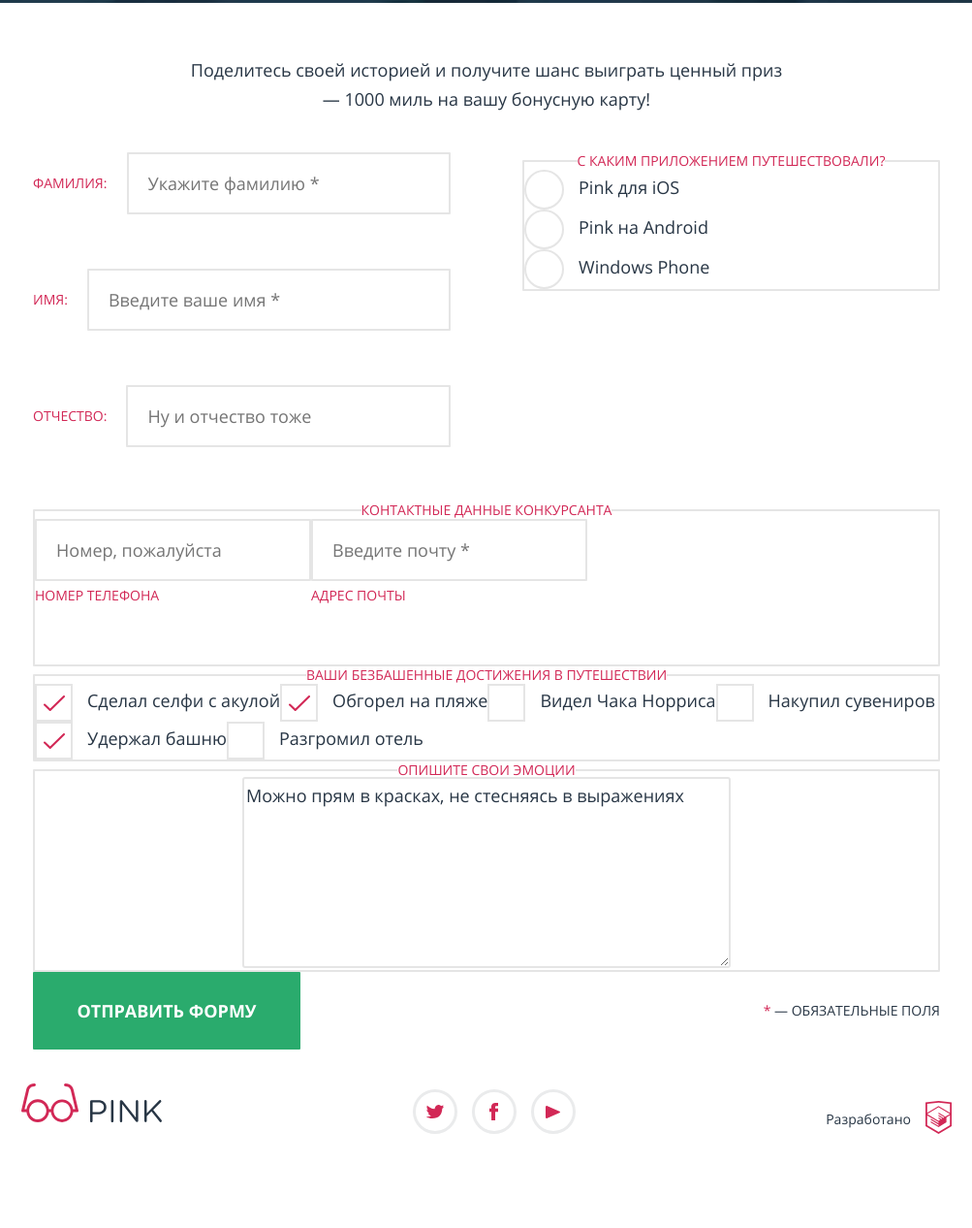
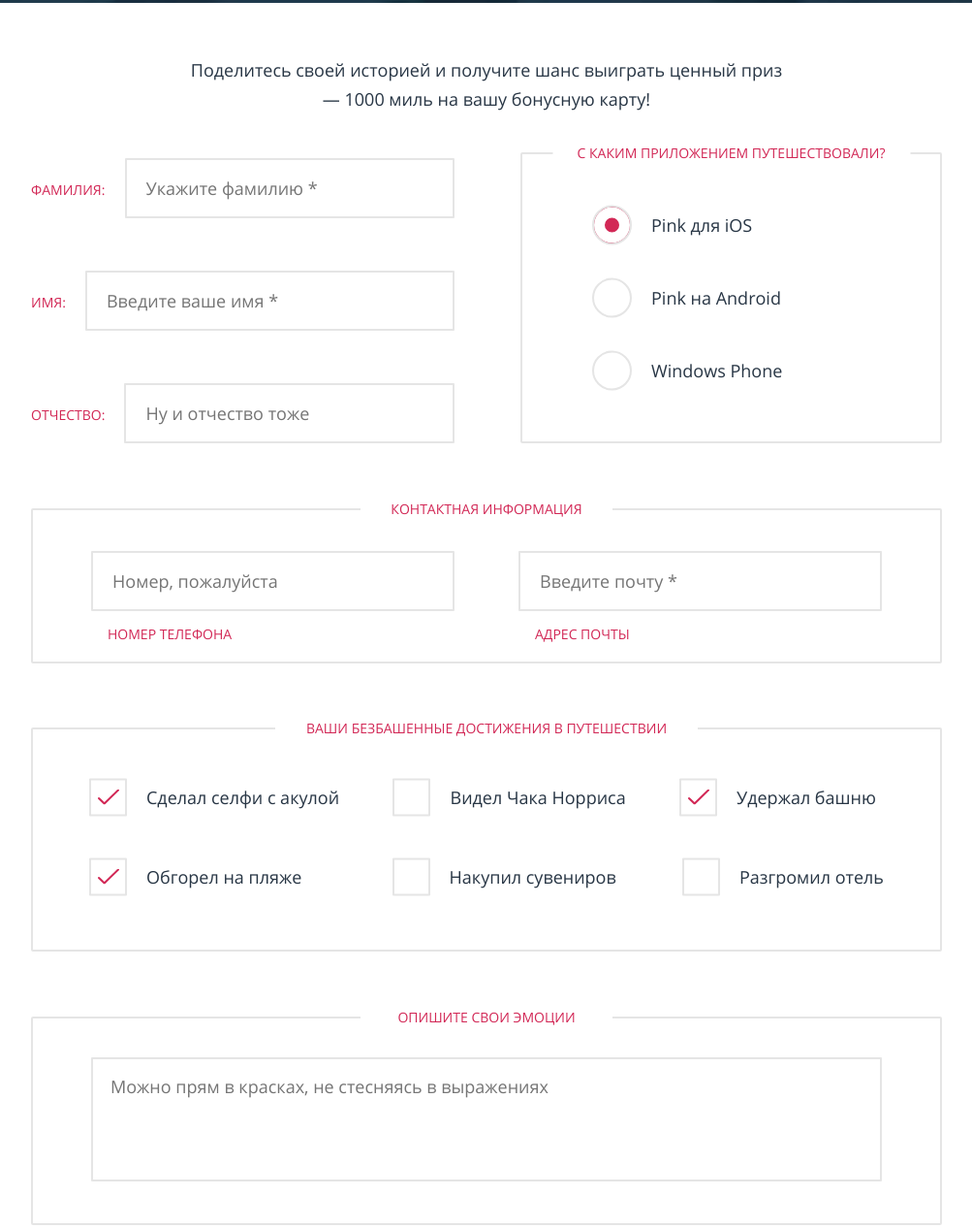
Before and after one commit to maxraw/365579-pink-24, a website: page source/form.html in a window 1280 px wide. Shown: the part 361-1627 px from the top of the page at 97% size, without its empty margins (138-1141 px from the left). Before the commit the page ends 1574 px from the top, so only its background shows below. Drawn offline with nearby package versions, Linux system fonts and the light colour scheme; files that its build step writes are made by us from their sources.

Commit message:
новая разметка формы

```diff
--- a/source/form.html
+++ b/source/form.html
@@ -43,7 +43,7 @@
     </section>
   </header>
   <main class="main">
-    <section class="competition">
+
     <h2 class="visually-hidden">Раскажите свою историю</h2>
     <div class="centerer-wrapper">
       <p class="competition__description">
@@ -51,13 +51,13 @@
         — 1000 миль на вашу бонусную карту!
       </p>
     </div>
-      <form class="competition__form" action="https://echo.htmlacademy.ru" method="post">
+    <form class="competition" action="https://echo.htmlacademy.ru" method="post">
 
-        <div class="form-wrapper">
-          <div class="centerer-wrapper form-wrapper__identification form-wrapper__all-elements">
-            <fieldset class="competition__contestant competition__identification">
 
-              <legend class="competition__legend competition__legend--hide">Данные конкурсанта</legend>
+
+      <div class="competition__identification">
+        <h3 class="visually-hidden">Персональные данные</h3>
+
         <label class="input-text competition__input-text">
           <span>Фамилия:</span>
           <input type="text" name="lastname" placeholder="Укажите фамилию *" required>
@@ -70,121 +70,110 @@
           <span>Отчество:</span>
           <input type="text" name="patronymic" placeholder="Ну и отчество тоже">
         </label>
-            </fieldset>
       </div>
 
-          <div class="centerer-wrapper form-wrapper__progress form-wrapper__all-elements">
+      <div class="competition__progress">
 
-            <fieldset class="competition__contestant competition__progress">
+        <h3 class="competition__legend">
+          Ваши безбашенные достижения в путешествии
+        </h3>
 
-              <legend class="competition__legend competition__legend--visible">
-                Ваши безбашенные достижения в путешествии
-              </legend>
-
-              <label class="achievement competition__checkbox competition__text">
+        <label class="competition__choice choice">
           <input type="checkbox" name="selfi" checked>
           <span>Сделал селфи с акулой</span>
         </label>
 
-              <label class="achievement competition__checkbox competition__text">
+        <label class="competition__choice choice">
           <input type="checkbox" name="burnt" checked>
           <span>Обгорел на пляже</span>
         </label>
 
-              <label class="achievement competition__checkbox competition__text">
+        <label class="competition__choice choice">
           <input type="checkbox" name="Chuck_Norris">
           <span>Видел Чака Норриса</span>
         </label>
 
-              <label class="achievement competition__checkbox competition__text">
+        <label class="competition__choice choice">
           <input type="checkbox" name="souvenirs">
           <span>Накупил сувениров</span>
         </label>
 
-              <label class="achievement competition__checkbox competition__text">
+        <label class="competition__choice choice">
           <input type="checkbox" name="tower" checked>
           <span>Удержал башню</span>
         </label>
 
-              <label class="achievement competition__checkbox competition__text">
+        <label class="competition__choice choice">
           <input type="checkbox" name="souvenirs">
           <span>Разгромил отель</span>
         </label>
 
-            </fieldset>
-
       </div>
 
-          <div class="centerer-wrapper form-wrapper__contestant form-wrapper__all-elements">
-            <fieldset class="competition__contestant competition__contestant-contacts">
 
-              <legend class="competition__legend competition__legend--hide competition__legend--visible">Контактные
-                данные
-                конкурсанта</legend>
-              <label class="input-text input-text--phone competition__input-text">
+      <div class="competition__contacts">
+
+        <h3 class="competition__legend">Контактная информация</h3>
+        <label class="input-text competition__input-text input-text--phone competition__input-text--max">
           <span>Номер телефона</span>
           <input type="tel" name="phone" placeholder="Номер, пожалуйста">
         </label>
 
-              <label class="input-text input-text--email competition__input-text">
+        <label class="input-text competition__input-text input-text--email competition__input-text--max">
           <span>Адрес почты</span>
           <input type="email" name="email" placeholder="Введите почту *" required>
         </label>
 
-            </fieldset>
       </div>
 
-          <div class="centerer-wrapper form-wrapper__apps form-wrapper__all-elements">
 
-            <fieldset class="competition__contestant competition__apps">
 
-              <legend class="competition__legend competition__legend--visible">
+
+      <div class="competition__apps">
+
+        <h3 class="competition__legend">
           С каким приложением путешествовали?
-              </legend>
+        </h3>
 
-              <label class="travel-app competition__radio competition__text">
+        <label class="competition__choice choice choice--radio">
           <input type="radio" name="apps" checked value="1">
           <span>Pink для iOS</span>
         </label>
 
-              <label class="travel-app competition__radio competition__text">
+        <label class="competition__choice choice choice--radio">
           <input type="radio" name="apps" value="2">
           <span>Pink на Android</span>
         </label>
 
-              <label class="travel-app competition__radio competition__text">
+        <label class="competition__choice choice choice--radio">
           <input type="radio" name="apps" value="3">
           <span>Windows Phone</span>
         </label>
 
-            </fieldset>
+      </div>
+
+
+      <div class="competition__emotions">
+
+        <h3 class="competition__legend">
+          Опишите свои эмоции
+        </h3>
+
+        <label class="competition__textarea input-text travel-story">
+          <textarea name="story" placeholder="Можно прям в красках, не стесняясь в выражениях"></textarea>
+        </label>
 
       </div>
 
-          <div class="centerer-wrapper form-wrapper__story form-wrapper__all-elements">
-            <fieldset class="competition__contestant competition__story">
 
-              <legend class="competition__legend competition__legend--visible">
-                Опишите свои эмоции
-              </legend>
-
-              <label class="competition__legend travel-story competition__emotions">
-                <span></span>
-                <textarea name="story" id="story" cols="30" rows="10">Можно прям в красках, не стесняясь в выражениях
-                  </textarea>
-              </label>
-
-            </fieldset>
-          </div>
-
-          <div class="centerer-wrapper form-wrapper__button form-wrapper__all-elements">
+      <div class="competition__box">
         <button class="button-green competition__button" type="submit">Отправить форму</button>
         <p class="competition__required"><span>*</span> — обязательные поля</p>
       </div>
-        </div>
+
 
     </form>
-    </section>
+
   </main>
   <footer class="footer">
     <div class="centerer-wrapper footer-wrapper">
--- /dev/null
+++ b/source/less/blocks/choice.less
@@ -0,0 +1,57 @@
+.choice {
+  display: block;
+
+  input {
+    display: none;
+  }
+
+  span {
+    position: relative;
+    display: block;
+    padding-left: 59px;
+    font-size: 18px;
+    line-height: 30px;
+  }
+
+  span::before {
+    content: "";
+    position: absolute;
+    left: 0;
+    top: 50%;
+    transform: translateY(-50%);
+    width: 39px;
+    height: 39px;
+    border: 2px @gray solid;
+    border-radius: 1px;
+    background-color: @white;
+  }
+
+  input:checked + span::before {
+    background-position: 7px 9px;
+    background-repeat: no-repeat;
+    background-size: 22px 16px;
+    background-image: url("../img/icons/tick.svg");
+  }
+}
+
+.choice--radio {
+  span {
+    padding-left: 71px;
+
+    @media (min-width: @tablet-width) {
+      padding-left: 61px;
+    }
+  }
+
+  span::before {
+    width: 41px;
+    height: 41px;
+    border-radius: 50%;
+  }
+
+  input:checked + span::before {
+    box-shadow: inset 0 0 0 11px @white;
+    background-image: none;
+    background-color: @bright-purplish-red;
+  }
+}
--- a/source/less/blocks/competition.less
+++ b/source/less/blocks/competition.less
@@ -1,174 +1,349 @@
-.competition__story {
+.competition {
   margin: 0 auto;
-  text-align: center;
-}
-
-.competition__contestant {
-  margin: 0;
-  padding: 0;
-  border: none;
+  padding: 0 20px;
+  min-width: 280px;
 
   @media (min-width: @tablet-width) {
-    border: 2px solid @gray;
-    border-radius: 1px;
+    display: flex;
+    flex-direction: column;
   }
-}
 
-.competition__contestant-contacts {
   @media (min-width: @desktop-width) {
-    display: flex;
-  }
-}
-
-.competition__progress {
-  @media (min-width: @desktop-width) {
-    display: flex;
+    flex-direction: row;
+    align-items: flex-start;
     flex-wrap: wrap;
+    justify-content: space-between;
+    width: 980px;
   }
 }
 
 .competition__identification {
-  border: none;
+  @media (min-width: @tablet-width) {
+    order: -3;
+  }
+
+  @media (min-width: @desktop-width) {
+    margin-top: 10px;
+    width: 437px;
+  }
 }
 
 .competition__input-text {
-  display: block;
+  &:not(:last-child) {
+    margin-bottom: 17px;
 
-  span {
     @media (min-width: @tablet-width) {
-      margin-right: 20px;
+      margin-bottom: 52px;
+    }
+
+    @media (min-width: @desktop-width) {
+      margin-bottom: 54px;
     }
   }
 
   input {
     @media (min-width: @tablet-width) {
-      padding: 23px 323px 23px 20px;
-    }
-
-    &[name="firstname"] {
-      @media (min-width: @tablet-width) {
-        width: 100%;
-      }
-    }
-
-    @media (min-width: @desktop-width) {
-      padding: 23px 138px 23px 20px;
+      flex-grow: 1;
+      padding-top: 14px;
+      padding-bottom: 14px;
+      transform: translateY(-4px);
     }
   }
 
   @media (min-width: @tablet-width) {
     display: flex;
     align-items: center;
-    margin-bottom: 56px;
+  }
+}
+
+.competition__input-text--max {
+  @media (min-width: @tablet-width) {
+    flex-wrap: wrap;
+  }
+
+  span {
+    padding-left: 0;
+    margin-right: 20px;
+
+    @media (min-width: @tablet-width) {
+      width: 100%;
+      margin-top: 8px;
+      margin-bottom: 0;
+      margin-right: 0;
+      padding-left: 17px;
+      order: 1;
+    }
+
+    @media (min-width: @desktop-width) {
+      margin-top: 5px;
+    }
+  }
+}
+
+.competition__progress {
+  margin: 0 -20px;
+  margin-top: 41px;
+  padding: 25px 20px;
+  background-color: @light-grey;
+  padding-bottom: 47px;
+
+  @media (min-width: @tablet-width) {
+    position: relative;
+    margin-top: 66px;
+    margin-left: 0;
+    margin-right: 0;
+    background-color: transparent;
+    border: 2px solid @gray;
+    border-radius: 2px;
+    padding-top: 57px;
+    padding-bottom: 52px;
+    padding-left: 58px;
+    padding-right: 58px;
+  }
+
+  @media (min-width: @desktop-width) {
+    width: 100%;
+    display: flex;
+    flex-wrap: wrap;
+    align-items: center;
+    justify-content: space-between;
+    padding-top: 55px;
+    padding-bottom: 8px;
+  }
+}
+
+.competition__progress .competition__legend {
+  width: 250px;
+  margin-left: auto;
+  margin-right: auto;
+  margin-bottom: 42px;
+
+  @media (min-width: @tablet-width) {
+    width: 436px;
+  }
+}
+
+.competition__choice {
+  &:not(:last-child) {
+    margin-bottom: 52px;
+  }
+}
+
+.competition__progress .competition__choice {
+  @media (min-width: @desktop-width) {
+    margin-bottom: 52px;
+
+    &:nth-of-type(2) {
+      order: 3;
+    }
+
+    &:nth-of-type(3) {
+      order: 1;
+    }
+
+    &:nth-of-type(4) {
+      margin-left: 25px;
+      order: 4;
+    }
+
+    &:nth-of-type(5) {
+      margin-right: 8px;
+      order: 2;
+    }
+
+    &:nth-of-type(6) {
+      order: 5;
+    }
+  }
+}
+
+.competition__contacts {
+  margin-top: 32px;
+
+  @media (min-width: @tablet-width) {
+    position: relative;
+    background-color: transparent;
+    border: 2px solid @gray;
+    border-radius: 2px;
+    padding-left: 60px;
+    padding-right: 60px;
+    padding-top: 46px;
+    padding-bottom: 27px;
+    margin-top: 66px;
+    order: -1;
+  }
+
+  @media (min-width: @desktop-width) {
+    width: 100%;
+    display: flex;
+    justify-content: space-between;
+    margin-top: 63px;
+    padding-bottom: 13px;
+  }
+}
+
+.competition__contacts .competition__input-text {
+  width: 375px;
+
+  &:not(:last-child) {
+    @media (min-width: @tablet-width) {
+      margin-bottom: 32px;
+    }
+
+    @media (min-width: @desktop-width) {
+      margin-bottom: 0;
+    }
   }
 }
 
 .competition__legend {
-  padding: 0;
+  font-size: 14px;
+  line-height: 18px;
+  font-weight: 400;
+  text-align: center;
+  text-transform: uppercase;
   color: @bright-purplish-red;
-  text-transform: uppercase;
-  text-align: center;
-}
+  margin-bottom: 15px;
 
-.competition__legend--hide {
-  display: none;
-}
-
-.competition__legend--visible {
   @media (min-width: @tablet-width) {
-    display: block;
+    position: absolute;
+    left: 50%;
+    transform: translate(-50%, -50%);
+    background-color: @white;
+    top: -15px;
   }
 }
 
-.competition__checkbox {
-  display: block;
+.competition__contacts .competition__legend {
+  display: none;
 
-  input {
-    display: none;
-  }
-
-  span {
-    position: relative;
-  }
-
-  span::before {
-    content: "";
-    color: @bright-purplish-red;
-    display: inline-block;
-    margin-right: 15px;
-    position: relative;
-    text-align: center;
-    text-indent: 0;
-    width: 35px;
-    height: 35px;
-    background-color: @white;
-    border: 2px solid @gray;
-    vertical-align: middle;
-  }
-
-  input:checked + span::before {
-    background-image: url("../img/icons/tick.svg");
-    background-repeat: no-repeat;
-    background-position: center;
+  @media (min-width: @tablet-width) {
+    display: block;
+    width: 260px;
   }
 }
 
-.competition__radio {
-  display: block;
+.competition__apps {
+  margin: 0 -20px;
+  margin-top: 41px;
+  padding: 25px 20px;
+  padding-bottom: 47px;
+  background-color: @light-grey;
 
-  input {
-    display: none;
+  @media (min-width: @tablet-width) {
+    background-color: transparent;
+    border: 2px solid @gray;
+    border-radius: 2px;
+    position: relative;
+    margin-left: 0;
+    margin-right: 0;
+    margin-top: 64px;
+    padding: 58px;
+    order: -2;
   }
 
-  span {
-    position: relative;
-  }
-
-  span::before {
-    content: "";
-    color: @bright-purplish-red;
-    display: inline-block;
-    margin-right: 15px;
-    position: relative;
-    text-align: center;
-    text-indent: 0;
-    width: 37px;
-    height: 37px;
-    background-color: @white;
-    border: 2px solid @gray;
-    border-radius: 50%;
-    vertical-align: middle;
-  }
-
-  input:checked + span::before {
-    background-image: url("../img/icons/ellipse.svg");
-    background-repeat: no-repeat;
-    background-position: center;
+  @media (min-width: @desktop-width) {
+    width: 435px;
+    margin-top: 0;
+    padding-left: 72px;
+    padding-right: 72px;
   }
 }
 
-.competition__text {
-  padding: 0;
-  font-size: 18px;
-  line-height: 30px;
+.competition__apps .competition__legend {
+  margin-bottom: 40px;
+
+  @media (min-width: @tablet-width) {
+    width: 369px;
+  }
 }
 
-.competition__required {
-  margin: 0;
-  line-height: 30px;
-  text-align: center;
-  text-transform: uppercase;
+.competition__apps .competition__choice {
+  &:not(:last-child) {
+    margin-bottom: 45px;
+  }
+}
 
-  span {
-    color: @bright-purplish-red;
+.competition__emotions {
+  margin-top: 37px;
+  margin-bottom: 49px;
+
+  @media (min-width: @tablet-width) {
+    position: relative;
+    margin-top: 67px;
+    margin-bottom: 66px;
+    background-color: transparent;
+    border: 2px solid @gray;
+    border-radius: 2px;
+    padding-top: 43px;
+    padding-left: 60px;
+    padding-right: 60px;
+    padding-bottom: 51px;
+  }
+
+  @media (min-width: @desktop-width) {
+    width: 100%;
+    padding-top: 40px;
+    padding-bottom: 43px;
+  }
+}
+
+.competition__emotions .competition__legend {
+  @media (min-width: @tablet-width) {
+    display: block;
+    width: 260px;
+  }
+}
+
+.competition__textarea {
+  textarea {
+    height: 201px;
+
+    @media (min-width: @tablet-width) {
+      height: 194px;
+    }
+
+    @media (min-width: @desktop-width) {
+      height: 128px;
+      padding: 13px 18px;
+    }
+  }
+}
+
+.competition__box {
+  @media (min-width: @tablet-width) {
+    display: flex;
+    align-items: center;
+    justify-content: space-between;
+  }
+
+  @media (min-width: @desktop-width) {
+    width: 100%;
   }
 }
 
 .competition__button {
-  width: 276px;
-  margin: 0 auto;
+  display: block;
+  width: 100%;
 
   @media (min-width: @tablet-width) {
-    margin-left: 0;
+    max-width: 300px;
+  }
+
+  @media (min-width: @desktop-width) {
+    width: 300px;
   }
 }
+
+.competition__required {
+  margin-top: 40px;
+  margin-bottom: 26px;
+  text-transform: uppercase;
+  text-align: center;
+  font-size: 14px;
+
+  @media (min-width: @tablet-width) {
+    margin-top: 0;
+    margin-bottom: 0;
+  }
+}
--- a/source/less/blocks/contacts.less
+++ b/source/less/blocks/contacts.less
@@ -43,7 +43,7 @@
   text-align: center;
 
   @media (min-width: @tablet-width) {
-    width: 370px;
+    width: 100%;
     margin: 0 auto;
     margin-bottom: 51px;
     font-size: 40px;
@@ -52,7 +52,6 @@
   }
 
   @media (min-width: @desktop-width) {
-    width: 462px;
     font-size: 50px;
     line-height: 68px;
     margin-bottom: 61px;
--- a/source/less/blocks/form-wrapper.less
+++ /dev/null
@@ -1,78 +0,0 @@
-.form-wrapper {
-  @media (min-width: @tablet-width) {
-    display: flex;
-    flex-direction: column;
-  }
-
-  @media (min-width: @desktop-width) {
-    width: 936px;
-    margin: 0 auto;
-    flex-direction: row;
-    flex-wrap: wrap;
-    padding: 0 132px;
-  }
-}
-
-.form-wrapper__all-elements {
-  @media (min-width: @desktop-width) {
-    margin: 0;
-    padding: 0;
-  }
-}
-
-.form-wrapper__identification {
-  order: 1;
-
-  @media (min-width: @desktop-width) {
-    margin-right: 74px;
-  }
-}
-
-.form-wrapper__progress {
-  order: 4;
-}
-
-.form-wrapper__contestant {
-  order: 3;
-
-  @media (min-width: @desktop-width) {
-    width: 936px;
-  }
-}
-
-.form-wrapper__apps {
-  order: 2;
-}
-
-.form-wrapper__story {
-  order: 5;
-}
-
-.form-wrapper__button {
-  order: 6;
-
-  @media (min-width: @tablet-width) {
-    display: flex;
-    align-items: center;
-  }
-
-  @media (min-width: @desktop-width) {
-    width: 936px;
-  }
-}
-
-.form-wrapper__apps,
-.form-wrapper__progress {
-  background-color: @light-grey;
-
-  @media (min-width: @tablet-width) {
-    background-color: @white;
-  }
-}
-
-.form-wrapper__apps,
-.form-wrapper__identification {
-  @media (min-width: @desktop-width) {
-    width: 431px;
-  }
-}
--- a/source/less/blocks/input-text.less
+++ b/source/less/blocks/input-text.less
@@ -1,12 +1,23 @@
 .input-text {
+  display: block;
+
   span {
+    margin-bottom: 4px;
+    display: block;
+    padding-left: 23px;
     font-weight: 400;
     line-height: 30px;
     color: @bright-purplish-red;
     text-transform: uppercase;
+
+    @media (min-width: @tablet-width) {
+      padding-left: 0;
+      margin-right: 20px;
+    }
   }
 
-  input {
+  input,
+  textarea {
     display: block;
     box-sizing: border-box;
     font-family: "Open Sans", sans-serif;
@@ -20,12 +31,8 @@
     padding: 15px 20px;
   }
 
-  &--phone,
-  &--email {
-    @media (min-width: @desktop-width) {
-      display: flex;
-      flex-direction: column-reverse;
-      align-items: start;
-    }
+  textarea {
+    font-family: inherit;
+    resize: none;
   }
 }
--- a/source/less/blocks/travel-story.less
+++ b/source/less/blocks/travel-story.less
@@ -1,17 +1,3 @@
-.travel-story textarea {
-  width: 276px;
-  height: 197px;
-  border: none;
-  outline: 2px solid @gray;
-  border-radius: 1px;
-  font-family: "Open Sans", sans-serif;
-  font-weight: 400;
-  font-size: 18px;
-  line-height: 30px;
-  color: @granite-gray;
-
-  @media (min-width: @tablet-width) {
-    width: 496px;
-    height: 189px;
-  }
+.travel-story {
+  display: block;
 }
--- a/source/less/global.less
+++ b/source/less/global.less
@@ -5,6 +5,12 @@
   line-height: 18px;
   color: @granite-gray;
   background-color: @white;
+}
+
+*,
+*::before,
+*::after {
+  box-sizing: border-box;
 }
 
 .centerer-wrapper {
--- a/source/less/style.less
+++ b/source/less/style.less
@@ -26,7 +26,7 @@
 @import "blocks/photo-load.less";
 @import "blocks/range-controls.less";
 @import "blocks/filter.less";
+@import "blocks/input-text.less";
+@import "blocks/choice.less";
 @import "blocks/competition.less";
-@import "blocks/input-text.less";
 @import "blocks/travel-story.less";
-@import "blocks/form-wrapper.less";
```
Lines whose indentation alone changed are shown as unchanged.
